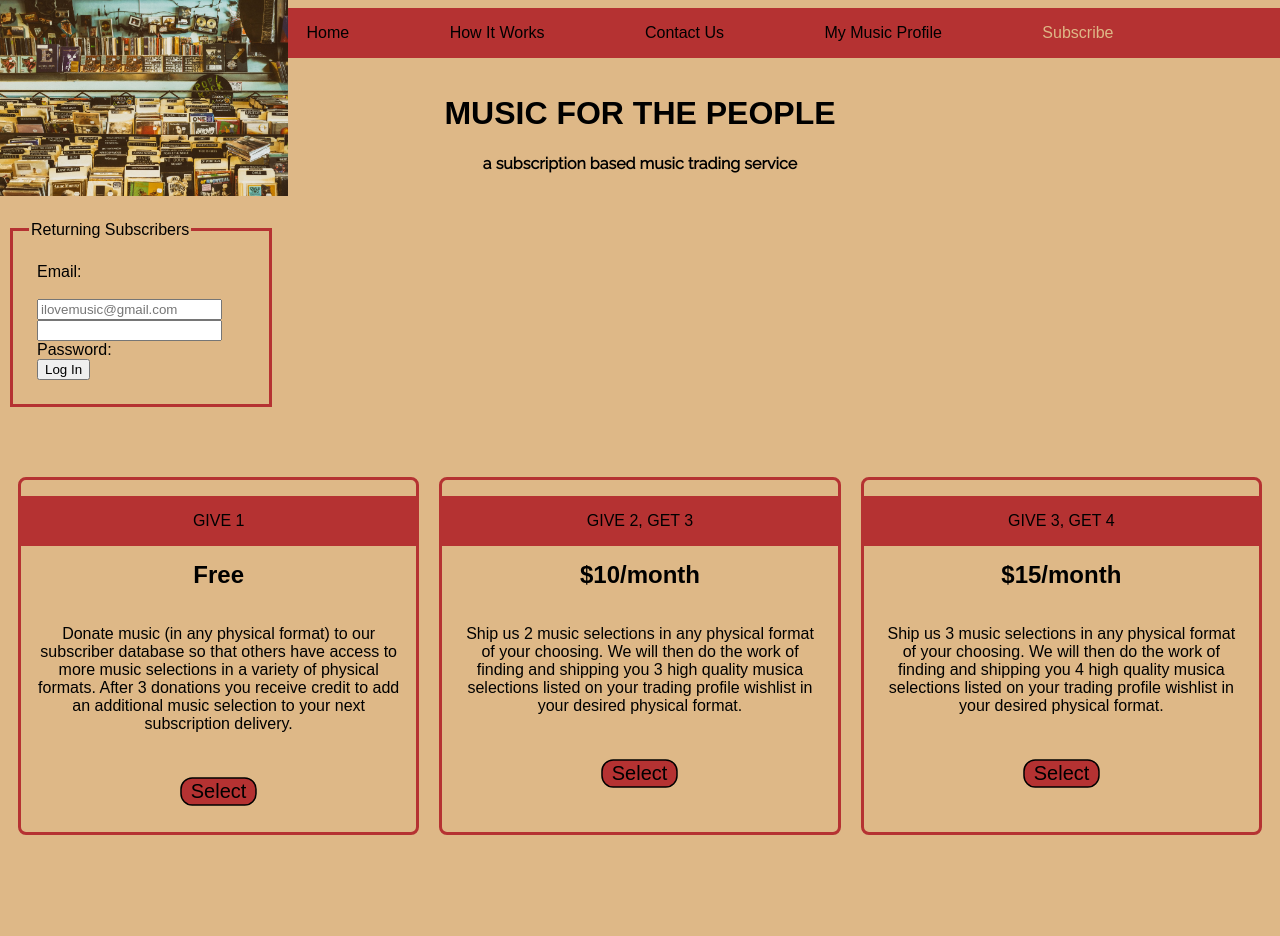
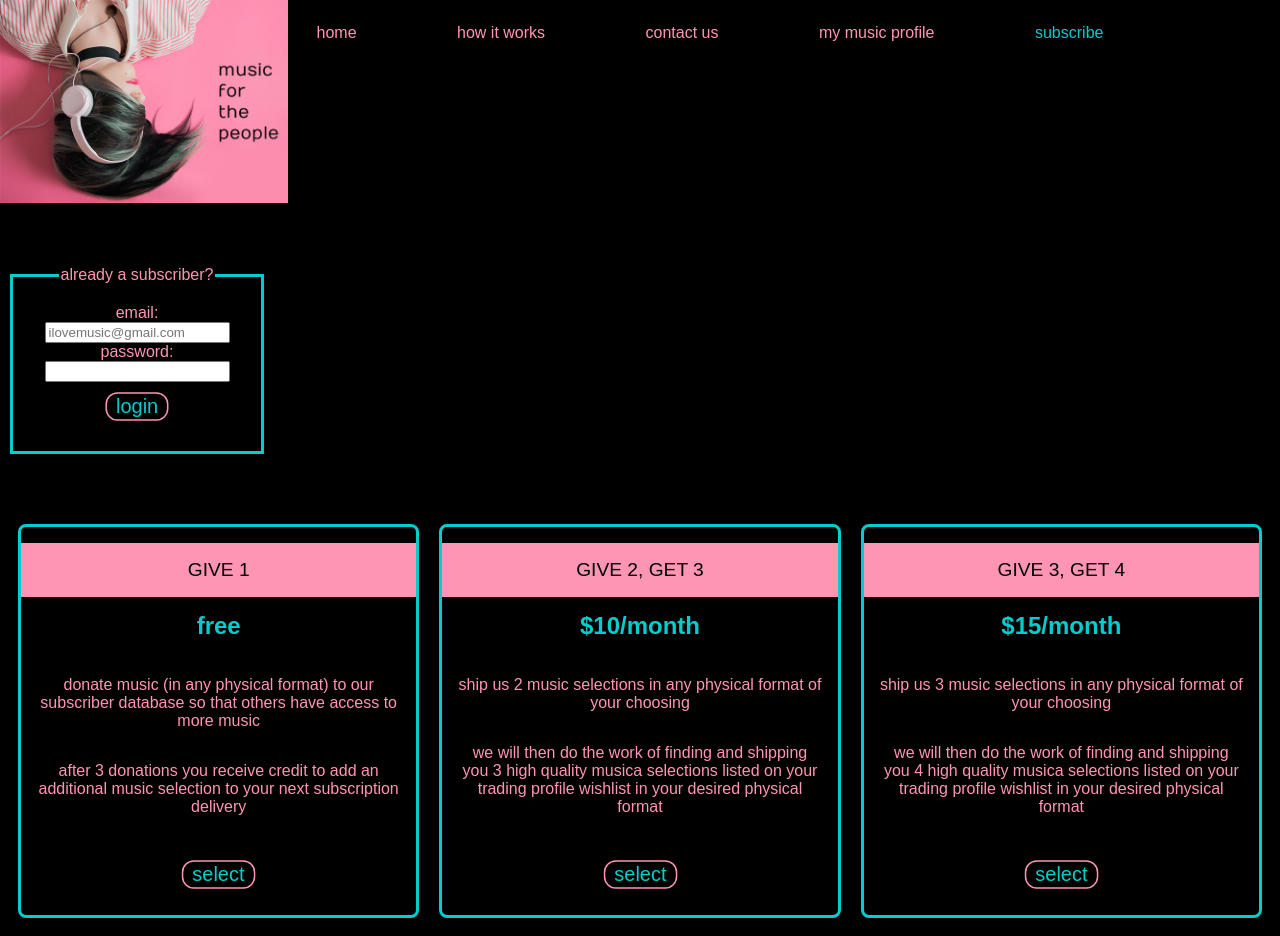
Before and after one commit to kaitycodes/mftp-landing-page, a plain HTML site: page MFTP Landing Page/index.html in a window 1280 px wide. Shown: the top 936 px of the page. Before the commit the page ends 853 px from the top, so only its background shows below. Drawn offline with Linux system fonts and the light colour scheme; files whose address does not match are found by name; a web font is replaced by a local one.

Commit message:
Added new logo
Added and edited copy

Added variable definitions for better styling

```diff
--- a/MFTP Landing Page/index.html
+++ b/MFTP Landing Page/index.html
@@ -2,7 +2,7 @@
 
 <head>
     <title>Music for the People!</title>
-    <link href="/Users/kaity/MFTP Landing Page/styles.css" rel="stylesheet" type="text/css">
+    <link href="/Users/kaity/Code/mftp-landing-page/MFTP Landing Page/styles.css" rel="stylesheet" type="text/css">
     <link rel="preconnect" href="https://fonts.gstatic.com">
     <link href="https://fonts.googleapis.com/css2?family=Numans&family=Raleway&display=swap" rel="stylesheet">
 </head>
@@ -10,61 +10,59 @@
 <body>
     <header id="header">
         <div class="logo">
-            <img id=header-img" src="images/MFTPheaderimage.jpg" alt="record/cd store header image" />
+            <img id=header-img" src="images/logo.jpg" alt="Music for the People logo" />
         </div>
     </header>
     <nav id="nav-bar">
         <ul>
-            <li><a class="nav-link" href="#home">Home</a></li>
-            <li><a class="nav-link" href="#how-it-works">How It Works</a></li>
-            <li><a class="nav-link" href="#contact">Contact Us</a></li>
-            <li><a class="nav-link" href="#login">My Music Profile</a></li>
-            <li><a id="subscribe" class="nav-link" href="#my-music-profile">Subscribe</a></li>
+            <li><a class="nav-link" href="#home">home</a></li>
+            <li><a class="nav-link" href="#how-it-works">how it works</a></li>
+            <li><a class="nav-link" href="#contact">contact us</a></li>
+            <li><a class="nav-link" href="#login">my music profile</a></li>
+            <li><a id="subscribe" class="nav-link" href="#my-music-profile">subscribe</a></li>
         </ul>
     </nav>
-    <h1 class="title">Music for the People</h1>
-    <h2 class="subtitle">a subscription based music trading service</h2>
     <fieldset>
-        <legend>Returning Subscribers</legend>
+        <legend>already a subscriber?</legend>
         <form id="form" action="https://www.freecodecamp.com/email-submit" method="POST">
-            <label for="email">Email:</label>
-            <br />
+            <label for="email">email:</label>
             <br />
             <input id="email" type="email" name="email" required="required" placeholder="ilovemusic@gmail.com" />
+            <br />
+            <label for="password">password:</label>
             <input type="password" name="password" required="required" />
             <br />
-            <label for="password">Password:</label>
-            <br />
-            <input id="submit" type="submit" value="Log In" />
+            <input id="submit" type="submit" value="login" />
         </form>
     </fieldset>
     <section id="pricing">
         <div class="give-get-container" id="give1">
-            <div class="level">Give 1</div>
-            <h2>Free</h2>
-            <p>Donate music (in any physical format) to our subscriber database so that others have access to more
-                music selections in a variety of physical formats. After 3 donations you receive credit to add an
-                additional music selection to your next subscription delivery.</p>
+            <div class="level">give 1</div>
+            <h2>free</h2>
+            <p>donate music (in any physical format) to our subscriber database so that others have access to more
+                music</p>
+            <p>after 3 donations you receive credit to add an
+                additional music selection to your next subscription delivery</p>
             <br />
-            <button class="button">Select</button>
+            <button class="button">select</button>
         </div>
         <div class="give-get-container">
-            <div class="level">Give 2, Get 3</div>
+            <div class="level">give 2, get 3</div>
             <h2>$10/month</h2>
-            <p>Ship us 2 music selections in any physical format of your choosing. We will then do the work of finding
-                and shipping you 3 high quality musica selections listed on your
-                trading profile wishlist in your desired physical format.</p>
+            <p>ship us 2 music selections in any physical format of your choosing</p>
+            <p>we will then do the work of finding and shipping you 3 high quality musica selections listed on your
+                trading profile wishlist in your desired physical format</p>
             <br />
-            <button class="button">Select</button>
+            <button class="button">select</button>
         </div>
         <div class="give-get-container">
-            <div class="level">Give 3, Get 4</div>
+            <div class="level">give 3, get 4</div>
             <h2>$15/month</h2>
-            <p>Ship us 3 music selections in any physical format of your choosing. We will then do the work of finding
-                and shipping you 4 high quality musica selections listed on your
-                trading profile wishlist in your desired physical format.</p>
+            <p>ship us 3 music selections in any physical format of your choosing</p>
+            <p>we will then do the work of finding and shipping you 4 high quality musica selections listed on your
+                trading profile wishlist in your desired physical format</p>
             <br />
-            <button class="button">Select</button>
+            <button class="button">select</button>
         </div>
     </section>
 </body>
--- a/MFTP Landing Page/styles.css
+++ b/MFTP Landing Page/styles.css
@@ -1,7 +1,12 @@
+:root {
+  --primary-color: #000000;
+  --secondary-color: #fe95b4;
+  --tertiary-color: #00cdcd;
+}
 body {
-  background-color: burlywood;
+  background-color: var(--primary-color);
   font-family: "Numans", sans-serif;
-  color: #000000;
+  color: var(--secondary-color);
 }
 #page-wrapper {
   position: relative;
@@ -21,17 +26,17 @@ header {
   justify-content: space-around;
 }
 a {
-  color: #000000;
+  color: var(--secondary-color);
   text-decoration: none;
 }
 a:hover {
-  color: burlywood;
+  color: var(--tertiary-color);
 }
 #subscribe {
-  color: burlywood;
+  color: var(--tertiary-color);
 }
 #subscribe:hover {
-  color: #000000;
+  color: var(--secondary-color);
 }
 nav {
   margin-top: 0;
@@ -41,35 +46,32 @@ nav {
   align-items: center;
   text-align: right;
   padding: 0 50px;
-  background-color: #b53232;
+  background-color: var(--primary-color);
 }
 li {
   display: inline;
   padding: 3rem;
 }
-.title {
-  font-family: "Numans", sans-serif;
-  text-align: center;
-  text-transform: uppercase;
-  font-size: 2rem;
-  padding-top: 1rem;
-  display: absolute;
-}
-.subtitle {
-  font-family: "Raleway", sans-serif;
-  text-align: center;
-  text-transform: lowercase;
-  font-size: 1rem;
-  display: absolute;
-}
 form {
   padding: 0.5rem;
 }
 fieldset {
-  margin-top: 3rem;
-  padding: 1rem;
+  margin-top: 13rem;
+  padding: 0.75rem;
+  text-align: center;
   max-width: 14rem;
-  border: 3px solid #b53232;
+  border: 3px solid var(--tertiary-color);
+}
+#submit {
+  margin: 15px 0;
+  color: var(--tertiary-color);
+  background-color: var(--primary-color);
+  border: 1px solid var(--secondary-color);
+  border-radius: 0.5rem;
+  scale: 1.5;
+}
+#submit:hover {
+  color: var(--secondary-color);
 }
 #pricing {
   margin-top: 60px;
@@ -85,27 +87,31 @@ fieldset {
   width: calc(100% / 3);
   margin: 10px;
   padding: 1rem;
-  border: 3px solid #b53232;
+  border: 3px solid var(--tertiary-color);
   border-radius: 0.5rem;
 }
 .give-get-container > .level {
-  background-color: #b53232;
+  background-color: var(--secondary-color);
+  font-size: 1.2rem;
+  color: var(--primary-color);
   padding: 1rem;
   width: 100%;
   text-transform: uppercase;
 }
 .give-get-container > h2 {
   margin-top: 15px;
+  color: var(--tertiary-color);
 }
 .give-get-container > button {
   margin: 15px 0;
-  background-color: #b53232;
-  border: 1px solid #000000;
+  color: var(--tertiary-color);
+  background-color: var(--primary-color);
+  border: 1px solid var(--secondary-color);
   border-radius: 0.5rem;
   scale: 1.5;
 }
 button:hover {
-  color: burlywood;
+  color: var(--secondary-color);
 }
 @media (max-width: 800px) {
   #pricing {
```
Also changed, not shown: MFTP Landing Page/images/logo.jpg (added).
